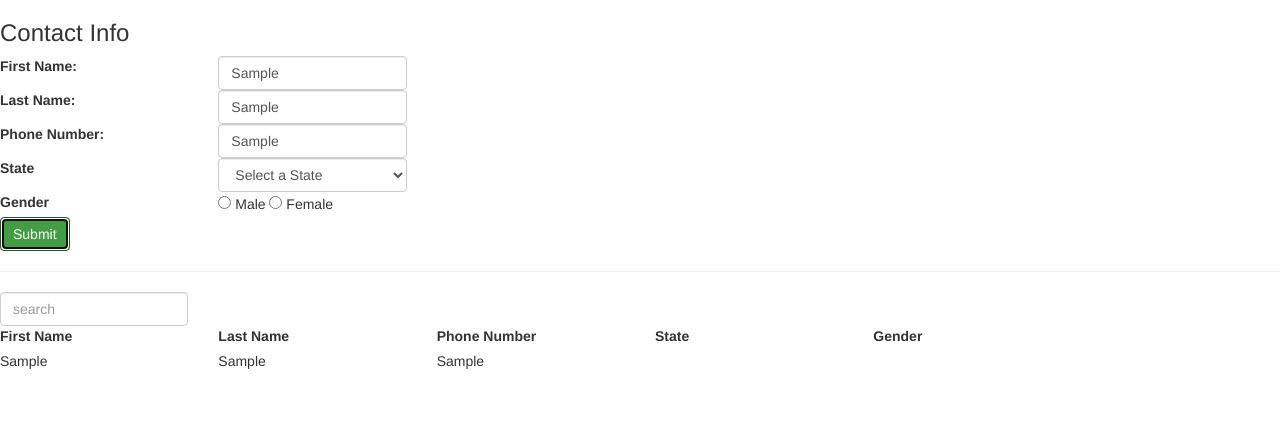
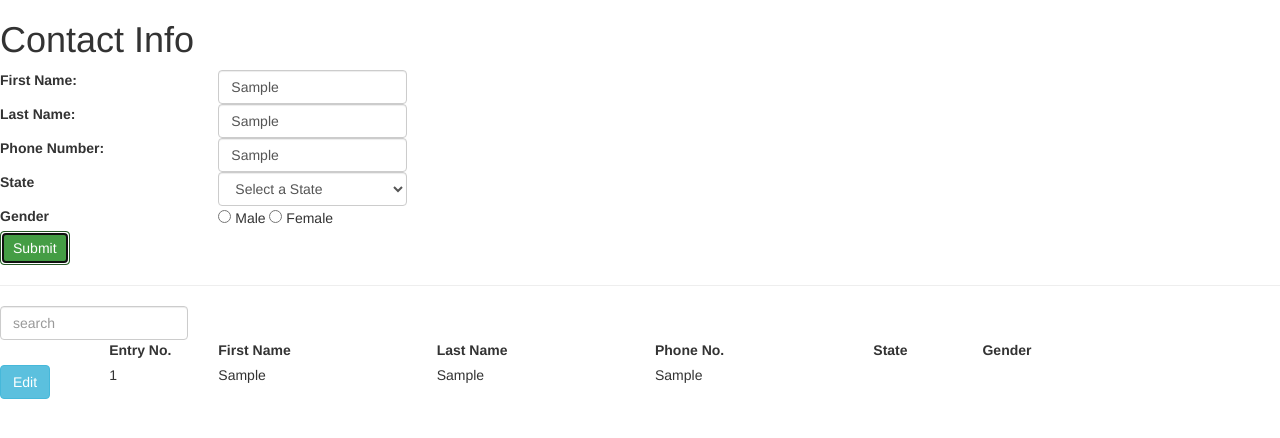
Before and after one commit to jasmsnat/angular_project_contacts, a website: page code/views/index.html in a window 1280 px wide. Both pictures are taken after typing "Sample", "Sample", "Sample" into the empty fields and a click on the button "Submit". Drawn offline with nearby package versions, Linux system fonts and the light colour scheme.

Commit message:
table functioning. working on checkbox and edit

```diff
--- a/code/scripts/controllers/personCtrl.js
+++ b/code/scripts/controllers/personCtrl.js
@@ -3,12 +3,12 @@ angular.module('appContacts')
     .controller('personCtrl', ['$scope', function($scope){
 
         $scope.personModel = {
+            entryNum: "1",
             firstName:"",
             lastName:"",
             phoneNumber:"",
             state:"",
             gender:"",
-            cars:"",
         };
 
         /*$scope.personModel.firstName = "";
@@ -59,14 +59,28 @@ angular.module('appContacts')
         $scope.personForm = {
             addPerson:function() {
                 var personObj = {
+                    entryNum: $scope.personModel.entryNum,
                     firstName: $scope.personModel.firstName,
                     lastName: $scope.personModel.lastName,
                     phoneNumber: $scope.personModel.phoneNumber,
                     state: $scope.personModel.state,
-                    gender: $scope.personModel.gender,
-//                    cars: $scope.personModel.cars;
+                    gender: $scope.personModel.gender
                 };
                 $scope.personArray.push(personObj);
+                $scope.personModel.entryNum++;
+            }
+        }
+
+        $scope.personToggle = {
+            sortBy: 'firstName',
+            sortOrder: false,
+            toggleColumn: function(columnName) {
+                if($scope.personToggle.sortBy != columnName) {
+                    $scope.personToggle.sortBy = columnName;
+                    $scope.personToggle.sortOrder = false;
+                } else {
+                    $scope.personToggle.sortOrder = !$scope.personToggle.sortOrder;
+                }
             }
         }
 
--- a/code/scripts/directives/personForm.js
+++ b/code/scripts/directives/personForm.js
@@ -3,6 +3,7 @@ angular.module("appContacts")
     .directive("personForm", function() {
         return {
             restrict: "EAC",
+            controller: 'personCtrl',
             templateUrl: "/code/views/personForm.html",
         };
     });
--- a/code/views/index.html
+++ b/code/views/index.html
@@ -3,11 +3,14 @@
     <head>
         <title>Contact Info</title>
         <link rel='stylesheet' href="/node_modules/bootstrap/dist/css/bootstrap.css">
+        <style>
+            label {
+                cursor: pointer;
+            }
+        </style>
     </head>
     <body ng-app="appContacts">
-
-        <h3>Contact Info</h3>
-
+        <h1>Contact Info</h1>
         <person-form></person-form>
         <person-table></person-table>
 
--- a/code/views/personForm.html
+++ b/code/views/personForm.html
@@ -1,3 +1,6 @@
+<div class="row">
+    <input type="hidden" ng-model="personModel.id">
+</div>
 <div class="row">
     <div class="col-md-2">
         <label>First Name:</label>
@@ -92,20 +95,9 @@
         <input type="radio" value="Female" ng-model="personModel.gender"> Female
     </div>
 </div>
-<!--<div class="row">
-    <div class="col-md-2">
-        <label>Car(s)</label>
-    </div>
-    <div class="col-md-4">
-        <input type="checkbox" value="BMW" ng-model="personModel.cars"> BMW
-        <input type="checkbox" value="Jeep" ng-model="personModel.cars"> Jeep
-        <input type="checkbox" value="Dodge" ng-model="personModel.cars"> Dodge
-        <input type="checkbox" value="Porsche" ng-model="personModel.cars"> Porsche
-    </div>
-</div>-->
 <div class="row">
     <div class="col-md-2">
-        <button type="button" class="btn btn-success" ng-click="personForm.addPerson()">Submit</button>
+        <button type="button" class="btn btn-success" ng-click="personForm.addPerson()" ng-click=" carForm.addCar()">Submit</button>
     </div>
 </div>
 <hr>
--- a/code/views/personTable.html
+++ b/code/views/personTable.html
@@ -4,26 +4,35 @@
     </div>
 </div>
 <div class="row">
-    <div class="col-md-2">
-        <label ng-click="personTable.toggleOrder('firstName')">First Name</label>
+    <div class="col-md-1">
+        <!--empty slot for edit buttons-->
+    </div>
+    <div class="col-md-1">
+        <label ng-click="personToggle.toggleColumn('entryNum')">Entry No.</label>
     </div>
     <div class="col-md-2">
-        <label ng-click="personTable.toggleOrder('lastName')">Last Name</label>
+        <label ng-click="personToggle.toggleColumn('firstName')">First Name</label>
     </div>
     <div class="col-md-2">
-        <label ng-click="personTable.toggleOrder('phoneNumber')">Phone Number</label>
+        <label ng-click="personToggle.toggleColumn('lastName')">Last Name</label>
     </div>
     <div class="col-md-2">
-        <label ng-click="personTable.toggleOrder('state')">State</label>
+        <label>Phone No.</label>
     </div>
-    <div class="col-md-2">
-        <label>Gender</label>
+    <div class="col-md-1">
+        <label ng-click="personToggle.toggleColumn('state')">State</label>
     </div>
-    <!--<div class="col-md-2">
-        <label>Car(s)</label>
-    </div>-->
+    <div class="col-md-1">
+        <label ng-click="personToggle.toggleColumn('gender')">Gender</label>
+    </div>
 </div>
-<div class="row" ng-repeat="person in personArray | filter:search | orderBy:personTable.sortBy:personTable.sortOrder">
+<div class="row" ng-repeat="person in personArray | filter:search | orderBy:personToggle.sortBy:personToggle.sortOrder">
+    <div class="col-md-1">
+        <button type="button" class="btn btn-info">Edit</button>
+    </div>
+    <div class="col-md-1">
+        {{person.entryNum}}
+    </div>
     <div class="col-md-2">
         {{person.firstName}}
     </div>
@@ -33,15 +42,10 @@
     <div class="col-md-2">
         {{person.phoneNumber}}
     </div>
-    <div class="col-md-2">
+    <div class="col-md-1">
         {{person.state}}
     </div>
-    <div class="col-md-2">
+    <div class="col-md-1">
         {{person.gender}}
     </div>
-<!--
-    <div class="col-md-2">
-        {{person.cars}}
-    </div>
--->
 </div>
```
